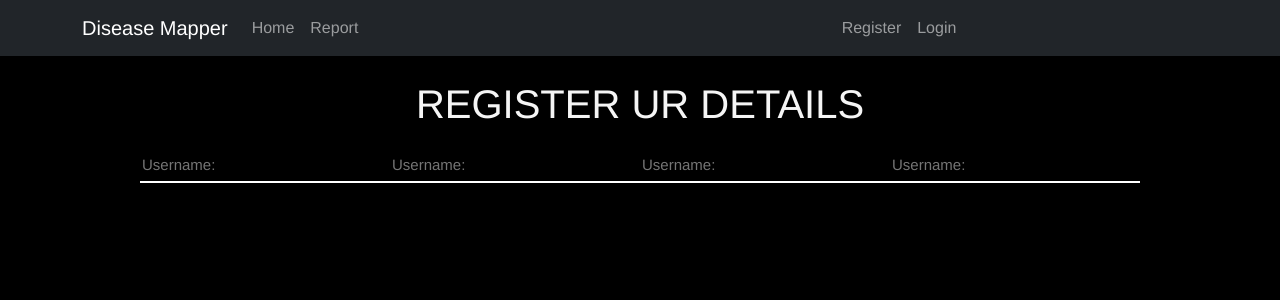
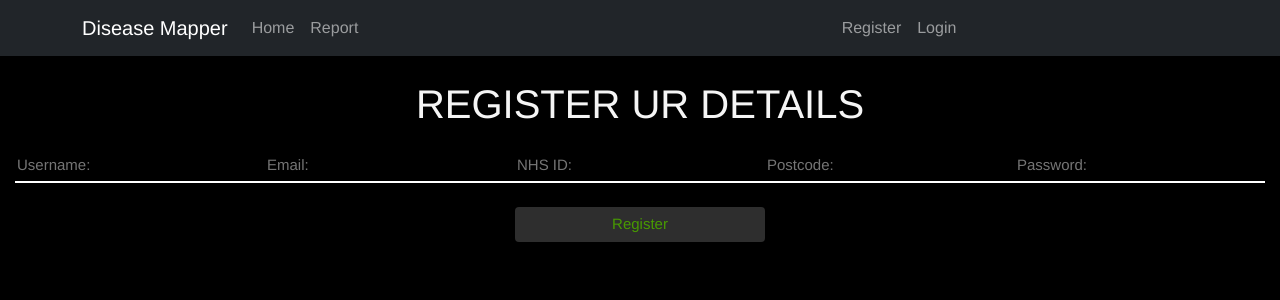
Before and after one commit to raghav2005/Disease-Mapper, a React (Create React App) app in the folder disease-mapper/: page /register in a window 1280 px wide. Shown: the top 300 px of the page. Built offline with nearby package versions, Linux system fonts and the light colour scheme.

Commit message:
WE CAN REGISTER

```diff
--- a/disease-mapper/src/register.js
+++ b/disease-mapper/src/register.js
@@ -5,11 +5,26 @@ import Navbar from 'react-bootstrap/Navbar';
 import Container from 'react-bootstrap/Container';
 import { Link } from "react-router-dom";
 
+
+const registerUser = async (username, email, NHSID, postcode, password) => {
+    const response = await fetch('http://localhost:' + process.env.REACT_APP_FLASK_PORT + '/registerUser', {
+        method: 'POST',
+        headers: {
+            'Content-Type': 'application/json'
+        },
+        body: JSON.stringify({username, password, email, NHSID, postcode})
+    });
+    const data = await response.json();
+    console.log(data);
+    return data;
+}
+
 function Register() {
     const [username, setUsername] = useState('');
     const [nhsID, setNhsID] = useState('');
-    const [postcode, setPostCode] = useState('');
+    const [postcode, setPostcode] = useState('');
     const [email, setEmail] = useState('');
+    const [password, setPassword] = useState('');
 
     return(
         <div className = 'App'>
@@ -30,15 +45,12 @@ function Register() {
 
             <h1> REGISTER UR DETAILS </h1>
 
-            <input className='input' type='text' name='username' value={username} placeholder='Username:' color='white' onChange={e => setUsername(e.target.value)} />
-            <input className='input' type='text' name='username' value={nhsID} placeholder='Username:' color='white' onChange={e => setNhsID(e.target.value)} />
-            <input className='input' type='text' name='username' value={postcode} placeholder='Username:' color='white' onChange={e => setPostCode(e.target.value)} />
-            <input className='input' type='text' name='username' value={email} placeholder='Username:' color='white' onChange={e => setEmail(e.target.value)} />
-
-
-
-
-
+            <input className='input' type='text' name='username' value={username} placeholder='Username:' color='white' onChange={e => setUsername(e.target.value)} required="required" />
+            <input className='input' type='email' name='email' value={email} placeholder='Email:' color='white' onChange={e => setEmail(e.target.value)} required="required" pattern="([a-zA-Z0-9_\-\.]+)@((\[[0-9]{1,3}\.[0-9]{1,3}\.[0-9]{1,3}\.)|(([a-zA-Z0-9\-]+\.)+))([a-zA-Z]{2,4}|[0-9]{1,3})(\]?)$" />
+            <input className='input' type='text' name='nhsID' value={nhsID} placeholder='NHS ID:' color='white' onChange={e => setNhsID(e.target.value)} required="required" />
+            <input className='input' type='text' name='postcode' value={postcode} placeholder='Postcode:' color='white' onChange={e => setPostcode(e.target.value)} required="required" />
+            <input className='input' type='password' name='password' value={password} placeholder='Password:' color='white' onChange={e => setPassword(e.target.value)} required="required" />
+            <button className='sendButton' onClick={() => registerUser(username, email, nhsID, postcode, password)} >Register</button>
         </div>
     )
 }
```
Also changed, not shown: 1 other file (tests, documents, lock files or other folders).
